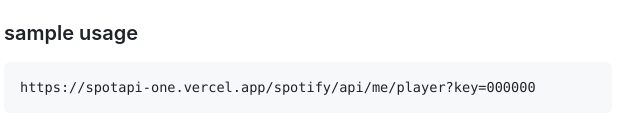
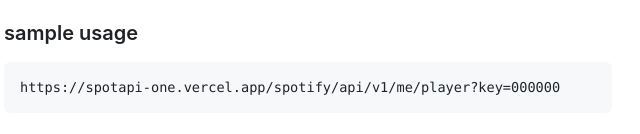
Before and after one commit to jmrl23/spotapi, a website: page public/index.html in a window 1280 px wide. Shown: the part 346-480 px from the top of the page, 332-972 px from the left. Drawn offline with nearby package versions, Linux system fonts and the light colour scheme.

Commit message:
docs: update example

```diff
--- a/public/index.html
+++ b/public/index.html
@@ -67,7 +67,9 @@
       </ul>
       <hr />
       <h3>sample usage</h3>
-      <pre>https://spotapi-one.vercel.app/spotify/api/me/player?key=000000</pre>
+      <pre>
+https://spotapi-one.vercel.app/spotify/api/v1/me/player?key=000000</pre
+      >
     </main>
   </body>
 </html>
```
